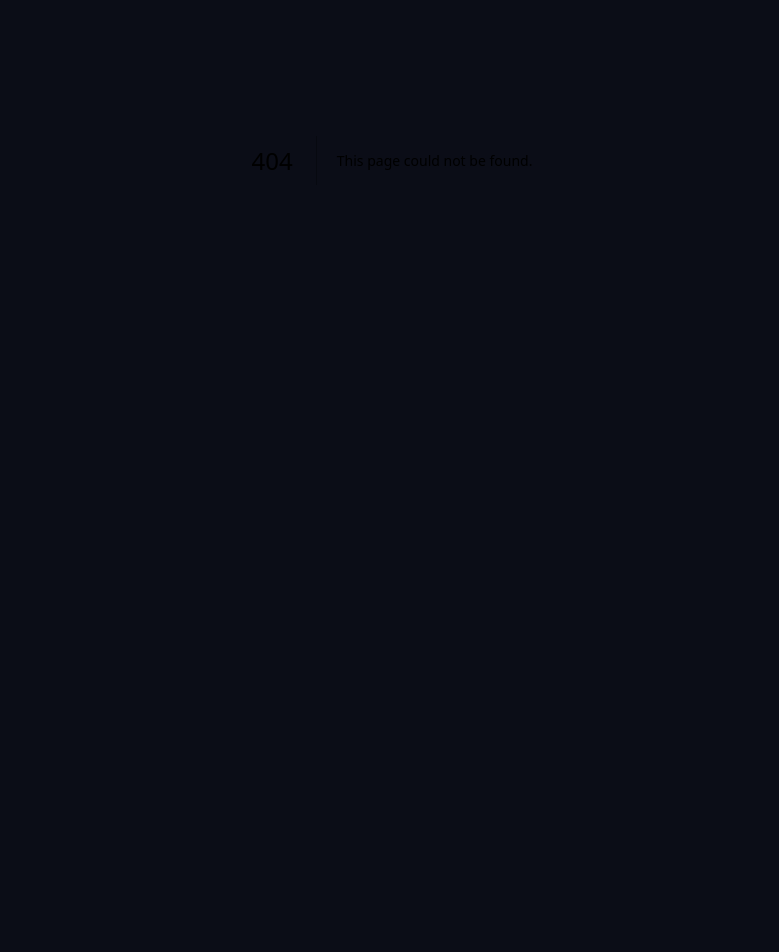
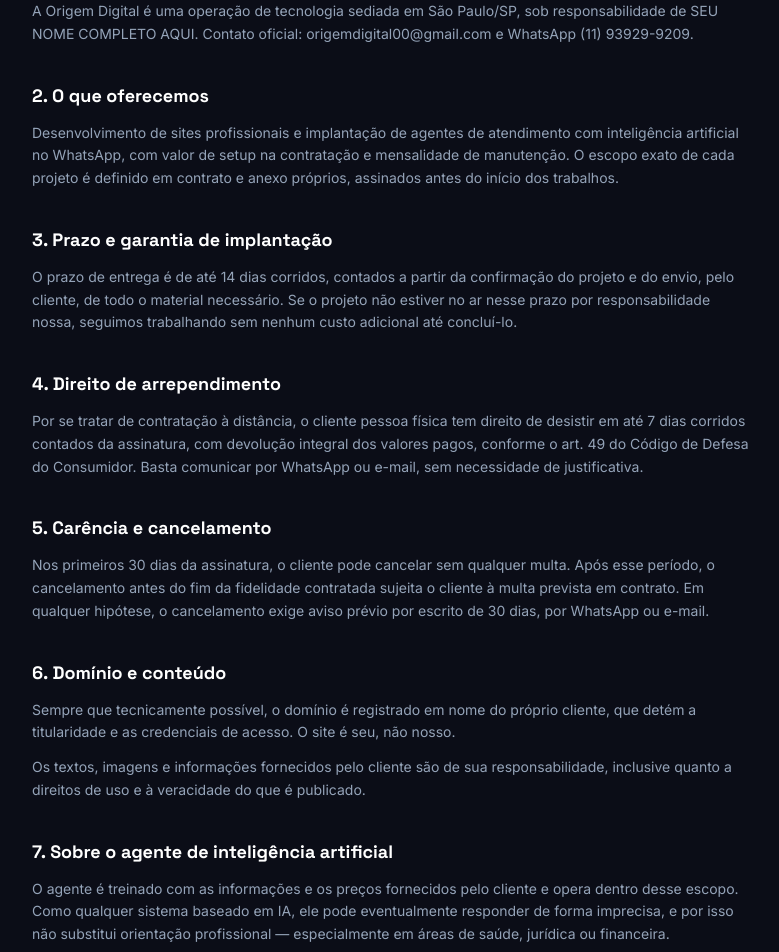
Before and after one commit to vito0067/origem-digital, a Next.js app: page /termos in a window 1280 px wide. Before the commit this address had no page. Shown: the part 240-1192 px from the top of the page, without its empty margins (248-1027 px from the left). Before the commit the page ends 800 px from the top, so only its background shows below. Built offline with nearby package versions, Linux system fonts and the light colour scheme.

Commit message:
Create page.tsx

```diff
--- /dev/null
+++ b/app/termos/page.tsx
@@ -0,0 +1,141 @@
+import type { Metadata } from "next";
+import Link from "next/link";
+
+export const metadata: Metadata = {
+  title: "Termos de Uso e Contratação — Origem Digital",
+  robots: { index: false },
+};
+
+const Bloco = ({ titulo, children }: { titulo: string; children: React.ReactNode }) => (
+  <section className="flex flex-col gap-3">
+    <h2 className="font-display text-lg font-bold text-white">{titulo}</h2>
+    <div className="flex flex-col gap-3">{children}</div>
+  </section>
+);
+
+export default function Termos() {
+  return (
+    <main className="mx-auto max-w-3xl px-6 py-24">
+      <h1 className="font-display text-3xl font-bold text-white">
+        Termos de Uso e Contratação
+      </h1>
+      <p className="mt-3 text-xs text-slate-500">
+        Última atualização: setembro de 2026.
+      </p>
+
+      <div className="mt-10 flex flex-col gap-9 text-sm leading-relaxed text-slate-400">
+        <Bloco titulo="1. Quem presta o serviço">
+          <p>
+            A Origem Digital é uma operação de tecnologia sediada em São Paulo/SP,
+            sob responsabilidade de SEU NOME COMPLETO AQUI. Contato oficial:
+            origemdigital00@gmail.com e WhatsApp (11) 93929-9209.
+          </p>
+        </Bloco>
+
+        <Bloco titulo="2. O que oferecemos">
+          <p>
+            Desenvolvimento de sites profissionais e implantação de agentes de
+            atendimento com inteligência artificial no WhatsApp, com valor de
+            setup na contratação e mensalidade de manutenção. O escopo exato de
+            cada projeto é definido em contrato e anexo próprios, assinados
+            antes do início dos trabalhos.
+          </p>
+        </Bloco>
+
+        <Bloco titulo="3. Prazo e garantia de implantação">
+          <p>
+            O prazo de entrega é de até 14 dias corridos, contados a partir da
+            confirmação do projeto e do envio, pelo cliente, de todo o material
+            necessário. Se o projeto não estiver no ar nesse prazo por
+            responsabilidade nossa, seguimos trabalhando sem nenhum custo
+            adicional até concluí-lo.
+          </p>
+        </Bloco>
+
+        <Bloco titulo="4. Direito de arrependimento">
+          <p>
+            Por se tratar de contratação à distância, o cliente pessoa física
+            tem direito de desistir em até 7 dias corridos contados da
+            assinatura, com devolução integral dos valores pagos, conforme o
+            art. 49 do Código de Defesa do Consumidor. Basta comunicar por
+            WhatsApp ou e-mail, sem necessidade de justificativa.
+          </p>
+        </Bloco>
+
+        <Bloco titulo="5. Carência e cancelamento">
+          <p>
+            Nos primeiros 30 dias da assinatura, o cliente pode cancelar sem
+            qualquer multa. Após esse período, o cancelamento antes do fim da
+            fidelidade contratada sujeita o cliente à multa prevista em
+            contrato. Em qualquer hipótese, o cancelamento exige aviso prévio
+            por escrito de 30 dias, por WhatsApp ou e-mail.
+          </p>
+        </Bloco>
+
+        <Bloco titulo="6. Domínio e conteúdo">
+          <p>
+            Sempre que tecnicamente possível, o domínio é registrado em nome do
+            próprio cliente, que detém a titularidade e as credenciais de
+            acesso. O site é seu, não nosso.
+          </p>
+          <p>
+            Os textos, imagens e informações fornecidos pelo cliente são de sua
+            responsabilidade, inclusive quanto a direitos de uso e à veracidade
+            do que é publicado.
+          </p>
+        </Bloco>
+
+        <Bloco titulo="7. Sobre o agente de inteligência artificial">
+          <p>
+            O agente é treinado com as informações e os preços fornecidos pelo
+            cliente e opera dentro desse escopo. Como qualquer sistema baseado
+            em IA, ele pode eventualmente responder de forma imprecisa, e por
+            isso não substitui orientação profissional — especialmente em áreas
+            de saúde, jurídica ou financeira.
+          </p>
+          <p>
+            Cabe ao cliente manter as informações atualizadas e revisar o
+            atendimento periodicamente. O agente sempre encaminha para
+            atendimento humano quando o assunto foge do que foi configurado.
+          </p>
+        </Bloco>
+
+        <Bloco titulo="8. Disponibilidade e dependências de terceiros">
+          <p>
+            Nossos serviços dependem de plataformas de terceiros, como WhatsApp,
+            provedores de hospedagem e provedores de inteligência artificial.
+            Indisponibilidades causadas por esses terceiros fogem ao nosso
+            controle, e nos comprometemos a restabelecer o serviço no menor
+            prazo possível.
+          </p>
+        </Bloco>
+
+        <Bloco titulo="9. Privacidade">
+          <p>
+            O tratamento de dados pessoais segue a Lei Geral de Proteção de
+            Dados e está detalhado na nossa{" "}
+            <Link href="/privacidade" className="text-cyan-neon hover:underline">
+              Política de Privacidade
+            </Link>
+            .
+          </p>
+        </Bloco>
+
+        <Bloco titulo="10. Foro">
+          <p>
+            Fica eleito o foro da Comarca de São Paulo/SP. Tratando-se de
+            relação de consumo, o cliente pessoa física pode optar pelo foro do
+            seu próprio domicílio.
+          </p>
+        </Bloco>
+      </div>
+
+      <Link
+        href="/"
+        className="mt-12 inline-block text-sm text-cyan-neon hover:underline"
+      >
+        ← Voltar para o início
+      </Link>
+    </main>
+  );
+}
```
